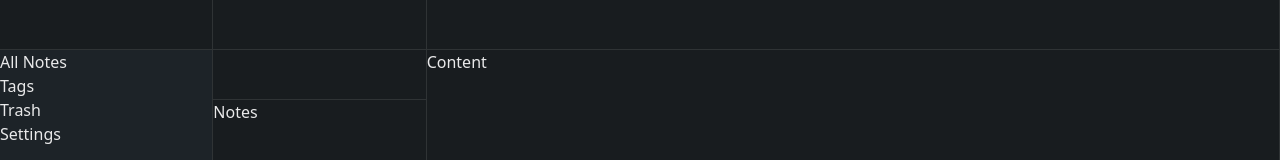
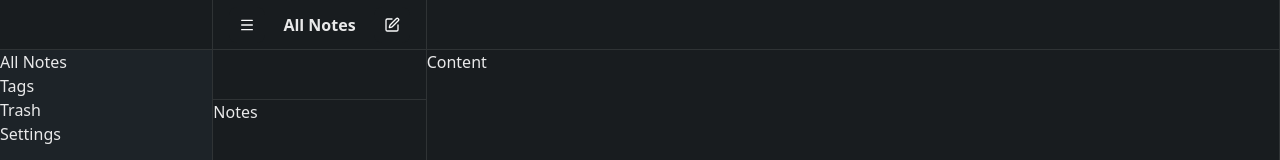
Before and after one commit to crstelli/inka, a Next.js app: page / in a window 1280 px wide. Shown: the top 160 px of the page. Built offline with nearby package versions, Linux system fonts and the light colour scheme.

Commit message:
Implemented shadcn button component

```diff
--- a/app/page.tsx
+++ b/app/page.tsx
@@ -1,3 +1,4 @@
+import { AddNote } from "@/components/AddNote";
 import { Breadcrumb } from "@/components/Breadcrumb";
 import { Content } from "@/components/Content";
 import { Notes } from "@/components/Notes";
@@ -7,7 +8,7 @@ export default function page() {
   return (
     <>
       <div></div>
-      <div></div>
+      <AddNote />
       <div></div>
       <Sidebar />
       <div></div>
--- /dev/null
+++ b/components/AddNote.tsx
@@ -0,0 +1,18 @@
+import { Button } from "@/components/ui/button";
+import { Menu, SquarePen } from "lucide-react";
+
+function AddNote() {
+  return (
+    <div className="flex justify-between items-center p-4">
+      <Button size="icon" variant="secondary">
+        <Menu />
+      </Button>
+      <span className="font-semibold">All Notes</span>
+      <Button size="icon" variant="secondary">
+        <SquarePen />
+      </Button>
+    </div>
+  );
+}
+
+export { AddNote };
--- /dev/null
+++ b/components/ui/button.tsx
@@ -0,0 +1,52 @@
+import * as React from "react";
+import { Slot } from "@radix-ui/react-slot";
+import { cva, type VariantProps } from "class-variance-authority";
+
+import { cn } from "@/lib/utils";
+
+const buttonVariants = cva(
+  "inline-flex items-center cursor-pointer justify-center gap-2 whitespace-nowrap rounded-md text-sm font-medium transition-all disabled:pointer-events-none disabled:opacity-50 [&_svg]:pointer-events-none [&_svg:not([class*='size-'])]:size-4 shrink-0 [&_svg]:shrink-0 outline-none focus-visible:border-ring focus-visible:ring-ring/50 focus-visible:ring-[3px] aria-invalid:ring-destructive/20 dark:aria-invalid:ring-destructive/40 aria-invalid:border-destructive",
+  {
+    variants: {
+      variant: {
+        default: "bg-primary text-primary-foreground hover:bg-primary/90",
+        destructive:
+          "bg-destructive text-white hover:bg-destructive/90 focus-visible:ring-destructive/20 dark:focus-visible:ring-destructive/40 dark:bg-destructive/60",
+        outline:
+          "border bg-background shadow-xs hover:bg-accent hover:text-accent-foreground dark:bg-input/30 dark:border-input dark:hover:bg-input/50",
+        secondary: "bg-background text-secondary-foreground hover:bg-secondary/80",
+        ghost: "hover:bg-accent hover:text-accent-foreground dark:hover:bg-accent/50",
+        link: "text-primary underline-offset-4 hover:underline",
+      },
+      size: {
+        default: "h-9 px-4 py-2 has-[>svg]:px-3",
+        sm: "h-8 rounded-md gap-1.5 px-3 has-[>svg]:px-2.5",
+        lg: "h-10 rounded-md px-6 has-[>svg]:px-4",
+        icon: "size-9",
+        "icon-sm": "size-8",
+        "icon-lg": "size-10",
+      },
+    },
+    defaultVariants: {
+      variant: "default",
+      size: "default",
+    },
+  }
+);
+
+function Button({
+  className,
+  variant,
+  size,
+  asChild = false,
+  ...props
+}: React.ComponentProps<"button"> &
+  VariantProps<typeof buttonVariants> & {
+    asChild?: boolean;
+  }) {
+  const Comp = asChild ? Slot : "button";
+
+  return <Comp data-slot="button" className={cn(buttonVariants({ variant, size, className }))} {...props} />;
+}
+
+export { Button, buttonVariants };
```
